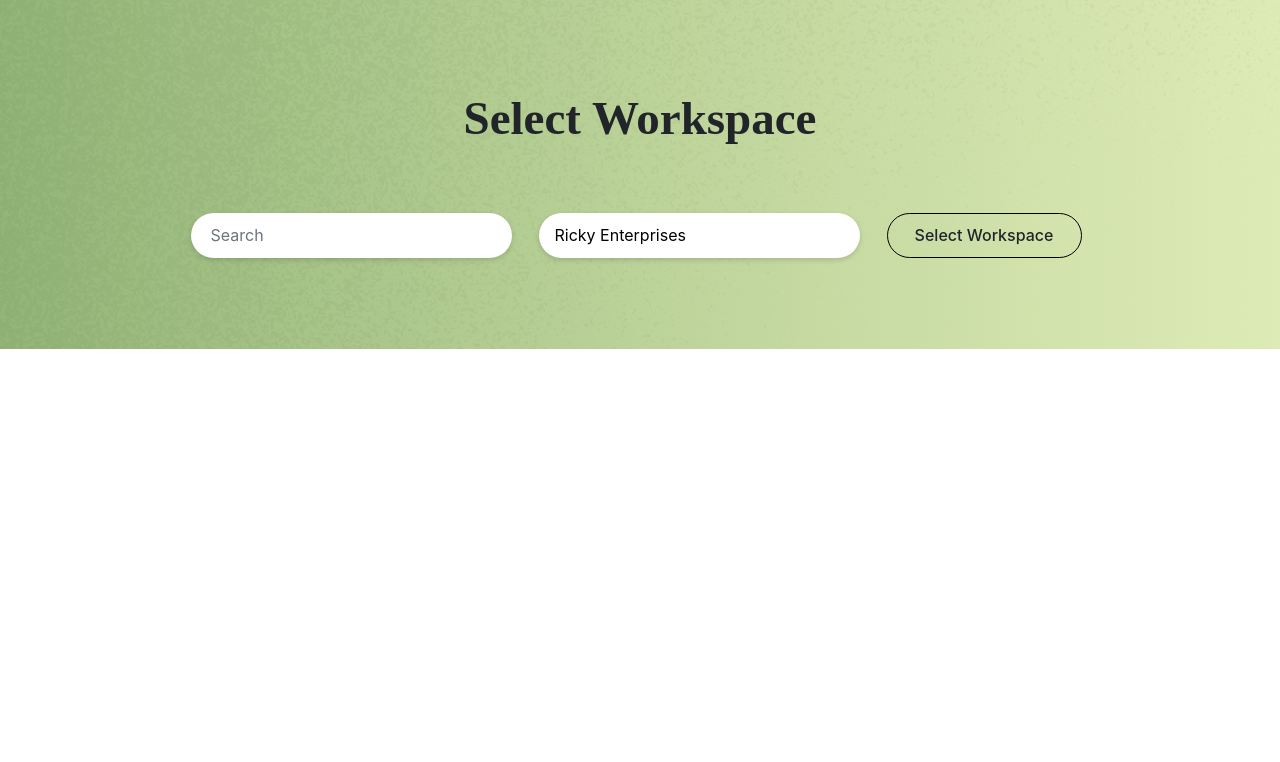
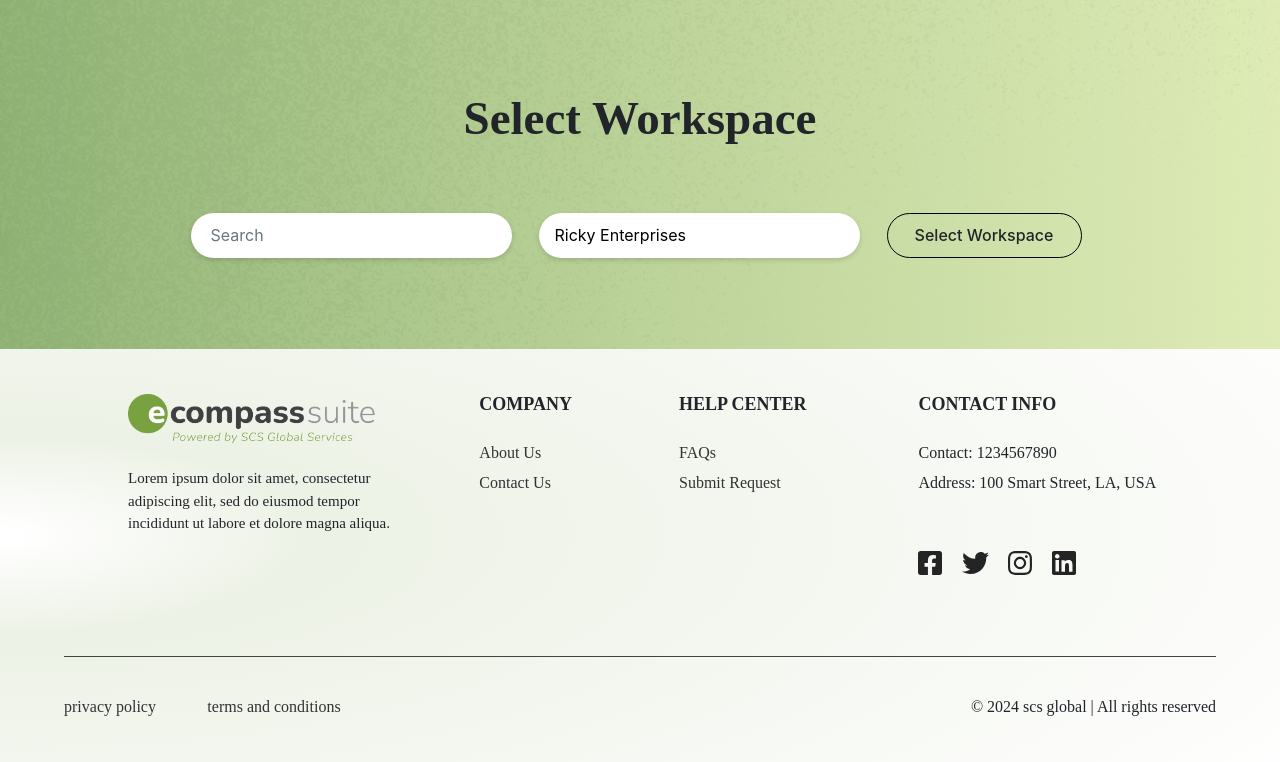
Before and after one commit to abhilash-1411/-Frontend-Redesign, a Flask app: page /base in a window 1280 px wide. Shown: the part 78-840 px from the top of the page. Before the commit the page ends 427 px from the top, so only its background shows below. Run offline with Flask 3, Linux system fonts and the light colour scheme; some libraries are stand-ins or nearby versions.

Commit message:
base file

```diff
--- a/static/css/base.css
+++ b/static/css/base.css
@@ -4,14 +4,12 @@
   margin: 0;
 }
 
-/* style guide */
 p {
   font-size: 16px;
   font-weight: 400;
   font-family: Neue Haas Unica;
 }
 
-/* font-weight */
 .fw-4 {
   font-weight: 400;
 }
@@ -26,32 +24,6 @@ p {
 
 .fw-7 {
   font-weight: 700;
-}
-
-/* font-size */
-.fs-16 {
-  font-size: 16px;
-}
-
-.fs-24 {
-  font-size: 24px;
-}
-
-.fs-34 {
-  font-size: 34px;
-}
-
-.fs-42 {
-  font-size: 42px;
-}
-
-.fs-47 {
-  font-size: 47px;
-}
-
-/* line-height */
-.lh-44 {
-  line-height: 44px;
 }
 
 h1 {
@@ -102,14 +74,6 @@ h1 {
   background-color: #78A240;
 }
 
-.w-100 {
-  width: 100% !important;
-}
-
-.h-100 {
-  height: 100%;
-}
-
 .label {
   font-family: Neue Haas Unica;
   font-size: 16px;
@@ -156,7 +120,6 @@ h1 {
   font-size: 14px;
   font-weight: 400;
   line-height: 14px;
-  color: white;
   text-align: left;
   box-shadow: 0px 1px 2px 0px #00000033;
   background: #78A240;
@@ -178,6 +141,7 @@ h1 {
   font-family: Neue Haas Unica;
   font-size: 16px;
   font-weight: 400;
+  width: 290px;
   line-height: 30px;
   text-align: left;
 }
@@ -199,7 +163,56 @@ h1 {
   text-align: right;
 }
 
-/* style guide */
+/* ----------------------------------
+        FOOTER
+---------------------------------- */
+
+.footer {
+
+  background: radial-gradient(100% 100% at 0% 45.1%, #FFFFFF 1.5%, rgb(163 188 129 / 20%) 24.14%, rgb(255 255 255 / 15%) 120%);
+  width: 100%;
+  background-size: cover;
+  background-repeat: no-repeat;
+  padding: 45px 0;
+
+}
+
+.footer a {
+  color: #333;
+  text-decoration: none;
+}
+
+.footer a:hover {
+  text-decoration: underline;
+}
+
+.footer .footer-logo {
+  font-weight: bold;
+  font-size: 1.2em;
+  margin-bottom: 23px;
+}
+
+.footer p {
+  font-size: 15px;
+  margin: 0;
+}
+
+.footer .social-icons a {
+  margin-right: 15px;
+  font-size: 20px;
+  color: #333;
+}
+
+.footer-bottom {
+  width: 90%;
+  margin: auto;
+  margin-top: 80px;
+  border-top: 1px solid #444444;
+  padding-top: 40px;
+  font-size: 12px;
+  text-align: center;
+}
+
 
 
 .create-workspace-Products {
@@ -274,87 +287,3 @@ h1 {
   border-radius: 30px;
   box-shadow: 0px 2px 5px 0px #00000026;
 }
-
-/* footer css */
-
-
-.footer {
-
-  background: radial-gradient(100% 100% at 0% 45.1%, #FFFFFF 1.5%, rgb(163 188 129 / 20%) 24.14%, rgb(255 255 255 / 15%) 120%);
-  width: 100%;
-  background-size: cover;
-  background-repeat: no-repeat;
-  padding: 45px 0;
-
-}
-
-.footer a {
-  color: #333;
-  text-decoration: none;
-}
-
-.footer a:hover {
-  text-decoration: underline;
-}
-
-.footer .footer-logo {
-  font-weight: bold;
-  font-size: 1.2em;
-  margin-bottom: 23px;
-}
-
-.footer p {
-  font-size: 15px;
-  margin: 0;
-}
-
-.footer .social-icons a {
-  margin-right: 15px;
-  font-size: 20px;
-  color: #333;
-}
-
-.footer-bottom {
-  width: 85%;
-  margin: auto;
-  margin-top: 80px;
-  border-top: 1px solid #444444;
-  padding-top: 40px;
-  font-size: 12px;
-  text-align: center;
-}
-<<<<<<< HEAD
-
-/* footer css */
-
-/* work-space Product */
-
-.workspace-Product-card {
-  width: 100%;
-  height: 353px !important;
-}
-
-.workspace-Product-body {
-  box-shadow: 0px 0px 2px 0px #00000040;
-  display: flex;
-  border-radius: 0 0 5px 5px;
-  background: white;
-  padding: 10px !important;
-  justify-content: space-between;
-  align-items: center;
-}
-
-.backdrop-content {
-  background: linear-gradient(180deg, rgba(0, 0, 0, 0) 0%, #000000 100%);
-  position: absolute;
-  bottom: 0;
-  padding: 10px 10px;
-  z-index: 999;
-  color: white;
-  width: 100%;
-  display: flex;
-  align-items: end;
-  height: 145px;
-}
-=======
->>>>>>> 9d27d261a25849093376ebb5394a118e83e11b81
--- a/templates/base.html
+++ b/templates/base.html
@@ -22,9 +22,9 @@
 </head>
 
 <body>
-    <nav class="navbar navbar-expand-lg navbar-light bg-white border-bottom">
+  <nav class="navbar navbar-expand-lg navbar-light bg-white border-bottom">
         <a class="navbar-brand" href="#">
-            <img src="{{ url_for('static', filename='img/ecompass_logo_final_v2.png') }}" width="248px" height="50px">
+            <img src="{{ url_for('static', filename='img/ecompass-logo.png') }}" width="248px" height="50px">
         </a>
         <button class="navbar-toggler" type="button" data-toggle="collapse" data-target="#navbarSupportedContent"
             aria-controls="navbarSupportedContent" aria-expanded="false" aria-label="Toggle navigation">
@@ -59,6 +59,69 @@
                 <button type="button" class="worksapce-button btn mr-2 align-items-center">Select Workspace</button>
             </div>
         </div>
+    </div>
+
+    <main>
+        {% block content %}
+        <!-- Default content can go here -->
+        {% endblock %}
+    </main>
+        <!--Footer-->
+        <footer class="footer">
+            <div class="theme-container">
+                <div class="row">
+                    <div class="col-lg-4 col-md-4">
+                        <div class="footer-logo">
+                            <img src="{{ url_for('static', filename='img/ecompass-logo.png') }}" width="248px"
+                                height="50px">
+                        </div>
+                        <p class="pr-5 ">Lorem ipsum dolor sit amet, consectetur adipiscing elit, sed do eiusmod tempor
+                            incididunt ut
+                            labore et dolore magna aliqua.</p>
+                    </div>
+                    <div class="col-lg-2">
+                        <h5 class="mb-4 footer-header ">Company</h5>
+                        <ul class="list-unstyled">
+                            <li><a class="footer-body" href="#">About Us</a></li>
+                            <li><a class="footer-body" href="#">Contact Us</a></li>
+                        </ul>
+                    </div>
+                    <div class="col-lg-3">
+                        <h5 class="mb-4 footer-header ml-4">Help Center</h5>
+                        <ul class="list-unstyled ml-4">
+                            <li><a class="footer-body" href="#">FAQs</a></li>
+                            <li><a class="footer-body" href="#">Submit Request</a></li>
+                        </ul>
+                    </div>
+                    <div class="col-lg-3">
+                        <h5 class="mb-4 footer-header">Contact Info</h5>
+                        <ul class="list-unstyled">
+                            <li class="footer-body">Contact: 1234567890</li>
+                            <li class="footer-body">Address: 100 Smart Street, LA, USA</li>
+                        </ul>
+                        <div class="social-icons mt-5">
+                            <a href="#"><img src="{{ url_for('static', filename='img/fb-icon.svg') }}"></a>
+                            <a href="#"><img src="{{ url_for('static', filename='img/twitter-icon.svg') }}"></a>
+                            <a href="#"><img src="{{ url_for('static', filename='img/insta-icon.svg') }}"></a>
+                            <a href="#"><img src="{{ url_for('static', filename='img/linkedin-icon.svg') }}"></a>
+                        </div>
+                    </div>
+                </div>
+
+            </div>
+            <div class="footer-bottom">
+                <div class="row">
+                    <div class="col-md-6 text-left">
+                        <a class="terms-condition" href="#">privacy policy</a> <a class="terms-condition ml-5"
+                            href="#">terms and conditions</a>
+                    </div>
+                    <div class="col-md-6 text-right terms-condition">
+                        © 2024 scs global | All rights reserved
+                    </div>
+                </div>
+            </div>
+        </footer>
+
 
 
 
--- a/templates/footer.html
+++ b/templates/footer.html
@@ -17,8 +17,8 @@
         <div class="theme-container">
             <div class="row">
                 <div class="col-lg-4 col-md-4">
-                    <div class="footer-logo">
-                        <img src="{{ url_for('static', filename='img/ecompass_logo_final_v2.png') }}" width="248px"
+                    <div class="footer-logo cursor-pointer">
+                        <img src="{{ url_for('static', filename='img/ecompass-logo.png') }}" width="248px"
                             height="50px">
                     </div>
                     <p class="pr-5 ">Lorem ipsum dolor sit amet, consectetur adipiscing elit, sed do eiusmod tempor
--- a/templates/header.html
+++ b/templates/header.html
@@ -13,7 +13,7 @@
 <body>
     <nav class="navbar navbar-expand-lg navbar-light bg-white border-bottom">
         <a class="navbar-brand" href="#">
-            <img src="{{ url_for('static', filename='img/ecompass_logo_final_v2.png') }}" width="248px" height="50px">
+            <img src="{{ url_for('static', filename='img/ecompass-logo.png') }}" width="248px" height="50px">
         </a>
         <button class="navbar-toggler" type="button" data-toggle="collapse" data-target="#navbarSupportedContent"
             aria-controls="navbarSupportedContent" aria-expanded="false" aria-label="Toggle navigation">
```
Also changed, not shown: static/img/ecompass-logo.png (renamed from static/img/ecompass_logo_final_v2.png).
